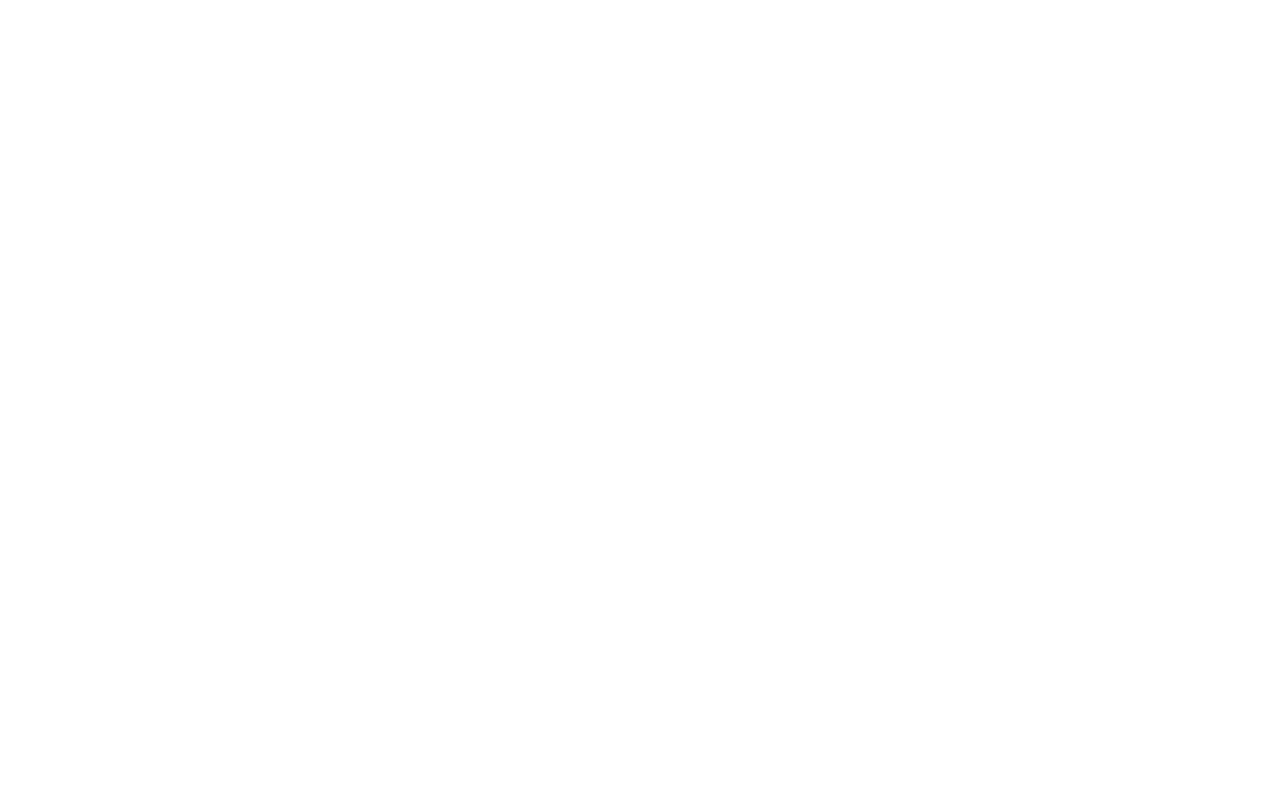
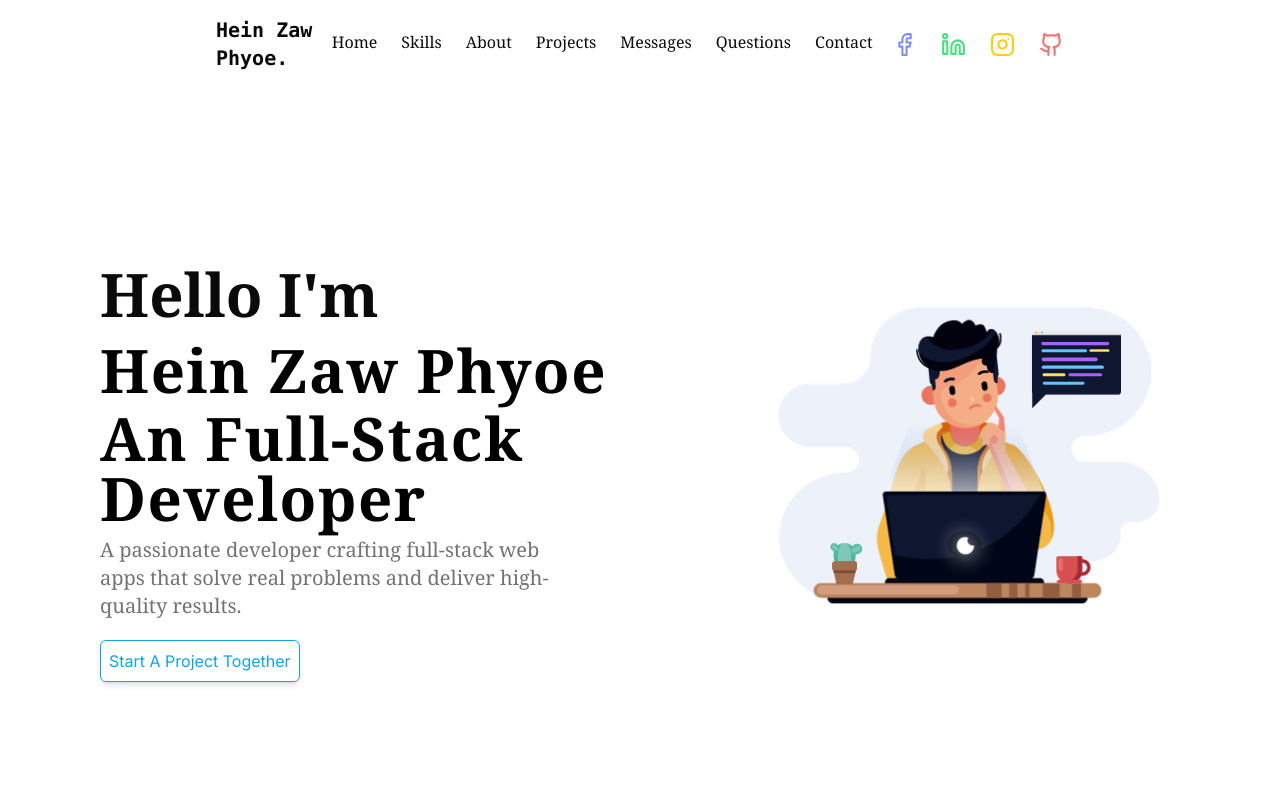
Before and after one commit to HeinZawPhyoe7/Phyoe-Portfolio, a Next.js app: page / in a window 1280 px wide. Shown: the top 800 px of the page. Built offline with nearby package versions, Linux system fonts and the light colour scheme.

Commit message:
fix:render error 2

```diff
--- a/app/page.tsx
+++ b/app/page.tsx
@@ -13,14 +13,14 @@
   return (
     <main className="">
       <div className="xl:space-y-20 space-y-4">
-        {/* <Nav />
+        <Nav />
         <Hero />
         <MyScores />
         <About />
         <MyProjects />
         <Message />
         <Questions />
-        <ContactInfo /> */}
+        <ContactInfo />
       </div>
     </main>
   );
```
